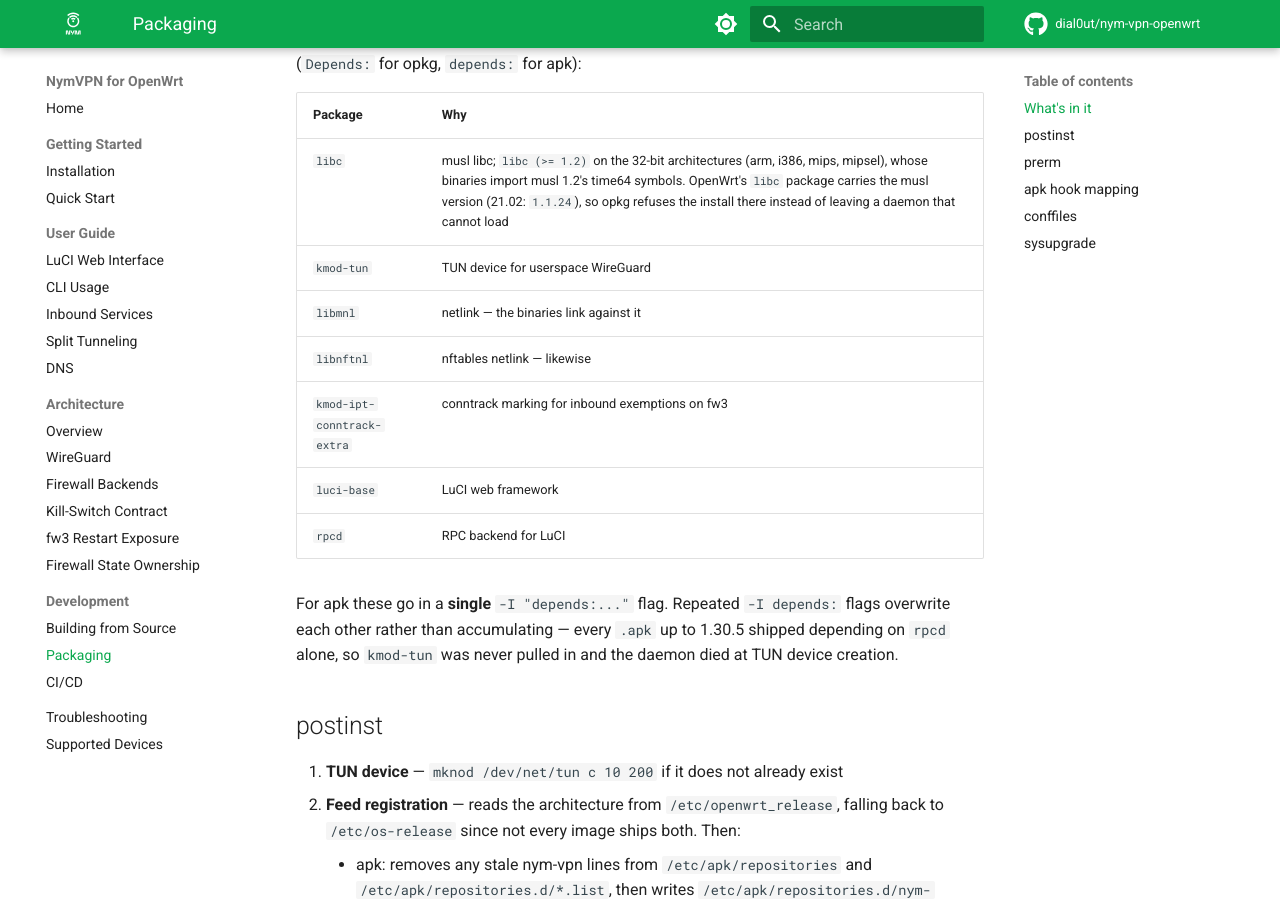
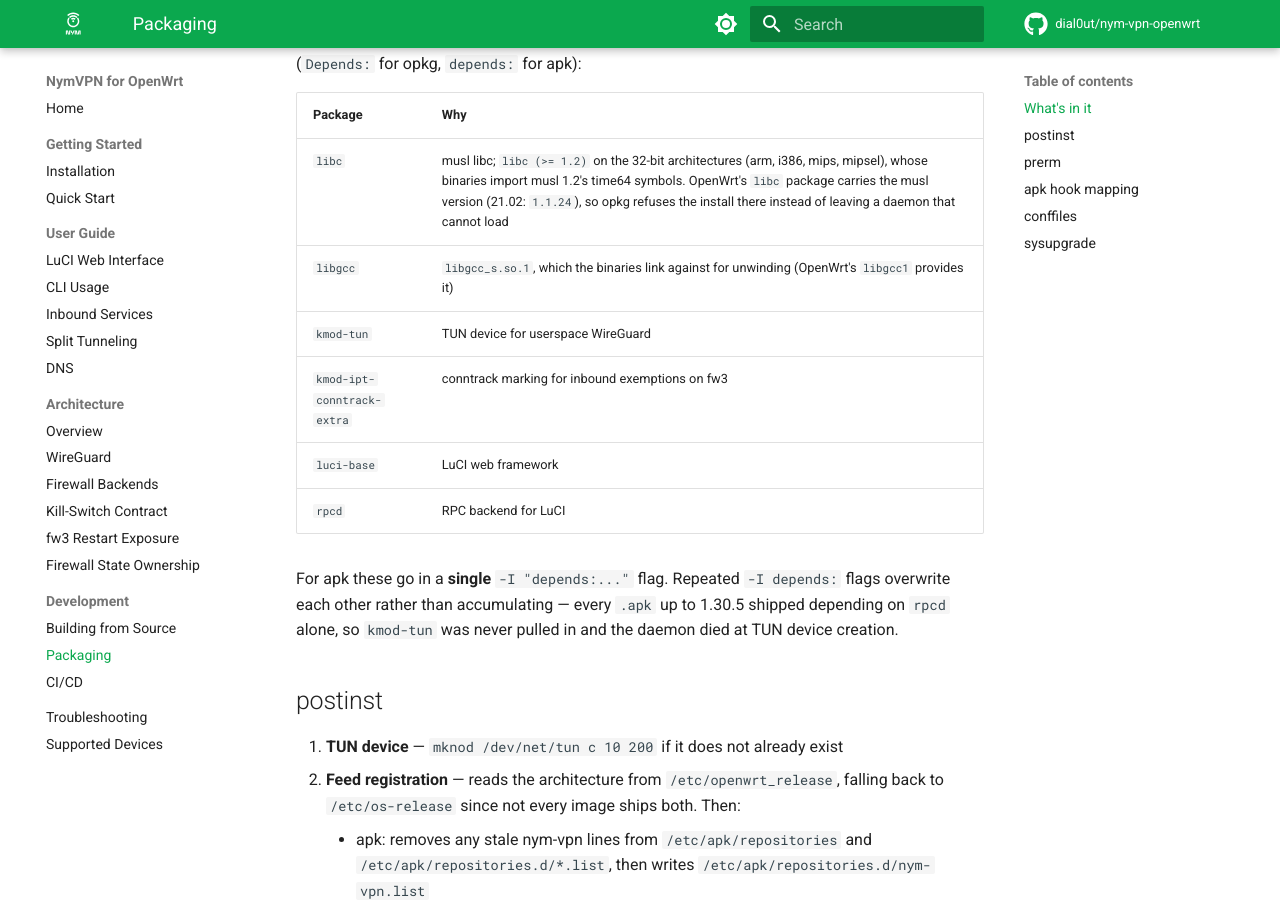
Before and after one commit to dial0ut/nym-vpn-openwrt, an MkDocs documentation site: the page built from docs/development/packaging.md, in a window 1280 px wide and 900 px high, scrolled down 1402 px. Built offline with MkDocs 1.6.1 and Material for MkDocs 9.7.7, drawn with Linux system fonts in a browser that asks for light colours; comment, search, counter and statistics services are not loaded.

Commit message:
fix(packaging): depend on libgcc, not libmnl/libnftnl

```diff
--- a/docs/development/packaging.md
+++ b/docs/development/packaging.md
@@ -67,9 +67,8 @@ for opkg, `depends:` for apk):
 | Package | Why |
 |---------|-----|
 | `libc` | musl libc; `libc (>= 1.2)` on the 32-bit architectures (arm, i386, mips, mipsel), whose binaries import musl 1.2's time64 symbols. OpenWrt's `libc` package carries the musl version (21.02: `1.1.24`), so opkg refuses the install there instead of leaving a daemon that cannot load |
+| `libgcc` | `libgcc_s.so.1`, which the binaries link against for unwinding (OpenWrt's `libgcc1` provides it) |
 | `kmod-tun` | TUN device for userspace WireGuard |
-| `libmnl` | netlink — the binaries link against it |
-| `libnftnl` | nftables netlink — likewise |
 | `kmod-ipt-conntrack-extra` | conntrack marking for inbound exemptions on fw3 |
 | `luci-base` | LuCI web framework |
 | `rpcd` | RPC backend for LuCI |
```
Also changed, not shown: docs/getting-started/installation.md (+1 -2 lines), 2 other files.
